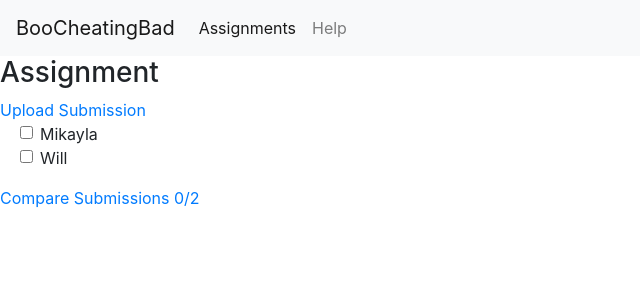
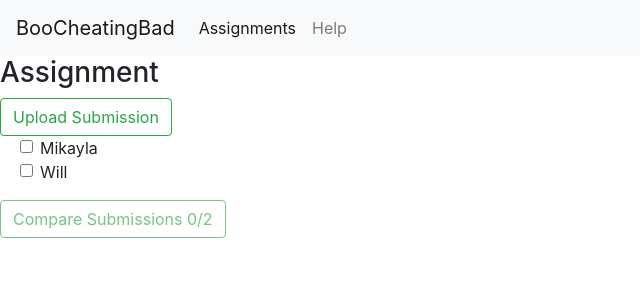
Before and after one commit to whysgai/BooPlagiraismBad, a React (Create React App) app in the folder bpb-front/: page /Submissions in a window 1280 px wide. Shown: the top 300 px of the page, without its empty margins (0-640 px from the left). Built offline with nearby package versions, Linux system fonts and the light colour scheme.

Commit message:
BPB-21 feat: update styling for compare submission buttons

```diff
--- a/bpb-front/src/SubmissionListComponent.tsx
+++ b/bpb-front/src/SubmissionListComponent.tsx
@@ -33,7 +33,7 @@ class SubmissionListComponent extends React.Component <PropTypes, {}> {
     return (
       <div className='submission-list' onClick={() => this.setDisabled()}>
         <h3>Assignment</h3>
-        <Link to='/CreateSubmissionComponent'>Upload Submission</Link>
+        <Link className='btn btn-outline-success' to='/CreateSubmissionComponent'>Upload Submission</Link>
         <ul>
           {this.props.submissions.map((submission, index) =>
             <li key={index}><SubmissionListItemComponent checkboxOn={false} submission={submission} createSubmission={(arg: String) => null}/></li>
@@ -42,19 +42,19 @@ class SubmissionListComponent extends React.Component <PropTypes, {}> {
 
         {
           store.getState().ComparisonReducer.compareSubmissions.length === 0 &&
-            <Link to="/ComparisonComponent" id="zeroCompare" className="disabledCompareButton" onClick={ (event) => event.preventDefault() }>
+            <Link className='disabledCompareButton btn btn-outline-success disabled' to="/ComparisonComponent" id="zeroCompare" onClick={ (event) => event.preventDefault() }>
               Compare Submissions {store.getState().ComparisonReducer.compareSubmissions.length}/2
             </Link>
         }
         {
           store.getState().ComparisonReducer.compareSubmissions.length === 1 &&
-            <Link to="/ComparisonComponent" id="oneCompare" className="disabledCompareButton" onClick={ (event) => event.preventDefault() }>
+            <Link className='disabledCompareButton btn btn-outline-success disabled' to="/ComparisonComponent" id="oneCompare" onClick={ (event) => event.preventDefault() }>
               Compare Submissions {store.getState().ComparisonReducer.compareSubmissions.length}/2
             </Link>
         }
         {
           store.getState().ComparisonReducer.compareSubmissions.length === 2 &&
-            <Link to="/ComparisonComponent" id="twoCompare" className="enabledCompareButton">
+            <Link className='enabledCompareButton btn btn-outline-success' to="/ComparisonComponent" id="twoCompare" >
               Compare Submissions {store.getState().ComparisonReducer.compareSubmissions.length}/2
             </Link>
         }
```
